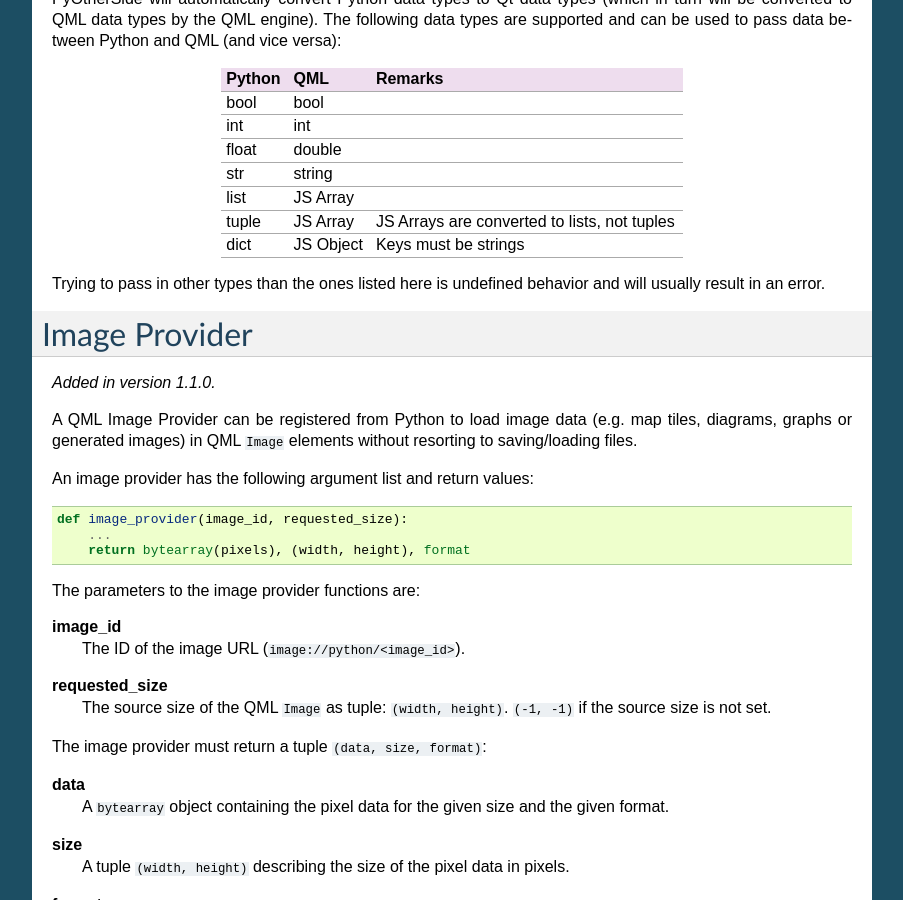
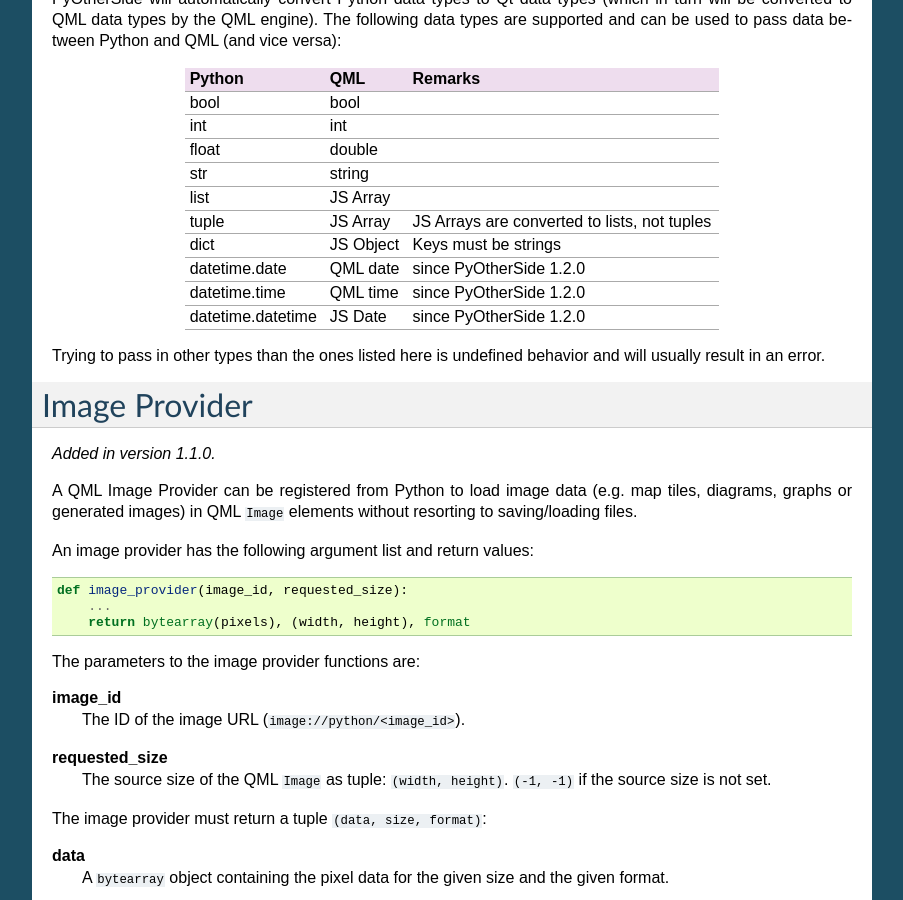
Before and after one commit to thp/pyotherside, a Sphinx documentation site: the page built from docs/index.rst, in a window 1280 px wide and 900 px high, scrolled down 3973 px. Shown: the whole window, without its empty margins (198-1101 px from the left). Built offline with Sphinx 7.4.7, drawn with Linux system fonts in a browser that asks for light colours; some of the changed text lies outside the part shown.

Commit message:
Converter: Support for date, time and datetime. Fixes #12
Python datetime.date <-> Qt QDate <-> QML date
Python datetime.time <-> Qt QTime <-> QML time
Python datetime.datetime <-> Qt QDateTime <-> JS Date

Python C API docs for those data types:
http://docs.python.org/3/c-api/datetime.html

QML docs for those data types:
http://qt-project.org/doc/qt-5.1/qtqml/qtqml-cppintegration-data.html#qdatetime-to-javascript-date
http://qt-project.org/doc/qt-5.1/qtqml/qml-date.html
http://qt-project.org/doc/qt-5.1/qtqml/qml-time.html

```diff
--- a/docs/index.rst
+++ b/docs/index.rst
@@ -249,24 +249,30 @@
 The following data types are supported and can be used to pass data
 between Python and QML (and vice versa):
 
-+------------+------------+-----------------------------+
-| Python     | QML        | Remarks                     |
-+============+============+=============================+
-| bool       | bool       |                             |
-+------------+------------+-----------------------------+
-| int        | int        |                             |
-+------------+------------+-----------------------------+
-| float      | double     |                             |
-+------------+------------+-----------------------------+
-| str        | string     |                             |
-+------------+------------+-----------------------------+
-| list       | JS Array   |                             |
-+------------+------------+-----------------------------+
-| tuple      | JS Array   | JS Arrays are converted to  |
-|            |            | lists, not tuples           |
-+------------+------------+-----------------------------+
-| dict       | JS Object  | Keys must be strings        |
-+------------+------------+-----------------------------+
++--------------------+------------+-----------------------------+
+| Python             | QML        | Remarks                     |
++====================+============+=============================+
+| bool               | bool       |                             |
++--------------------+------------+-----------------------------+
+| int                | int        |                             |
++--------------------+------------+-----------------------------+
+| float              | double     |                             |
++--------------------+------------+-----------------------------+
+| str                | string     |                             |
++--------------------+------------+-----------------------------+
+| list               | JS Array   |                             |
++--------------------+------------+-----------------------------+
+| tuple              | JS Array   | JS Arrays are converted to  |
+|                    |            | lists, not tuples           |
++--------------------+------------+-----------------------------+
+| dict               | JS Object  | Keys must be strings        |
++--------------------+------------+-----------------------------+
+| datetime.date      | QML date   | since PyOtherSide 1.2.0     |
++--------------------+------------+-----------------------------+
+| datetime.time      | QML time   | since PyOtherSide 1.2.0     |
++--------------------+------------+-----------------------------+
+| datetime.datetime  | JS Date    | since PyOtherSide 1.2.0     |
++--------------------+------------+-----------------------------+
 
 Trying to pass in other types than the ones listed here is undefined
 behavior and will usually result in an error.
@@ -714,6 +720,9 @@
 * QML API 1.2: Change :func:`importModule` behavior for imports with dots.
 * QML API 1.2: Emit :func:`error` when JavaScript callbacks passed to
   :func:`importModule` and :func:`call` throw an exception.
+* New data type conversions: Python ``datetime.date``, ``datetime.time``
+  and ``datetime.datetime`` are converted to QML ``date``, ``time`` and
+  JS ``Date`` types, respectively.
 
 Version 1.1.0 (2014-02-06)
 --------------------------
```
Also changed, not shown: 5 other files.
